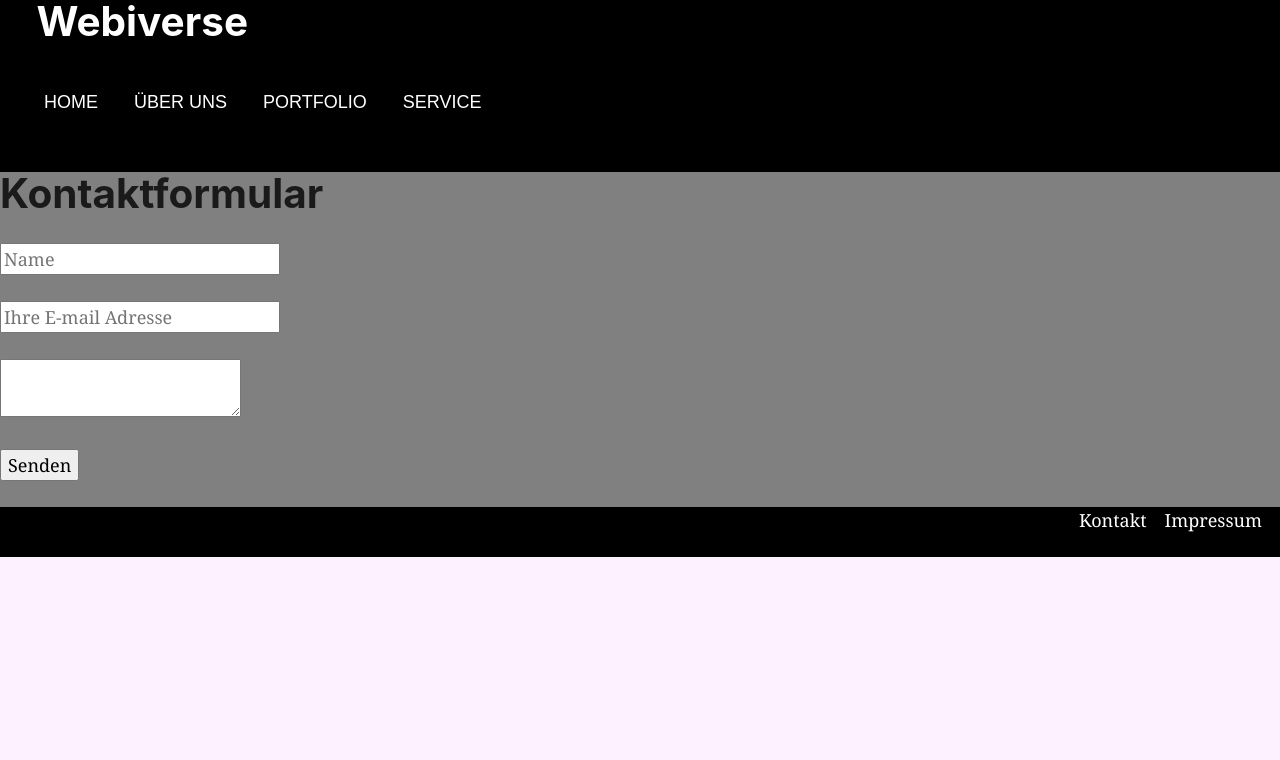
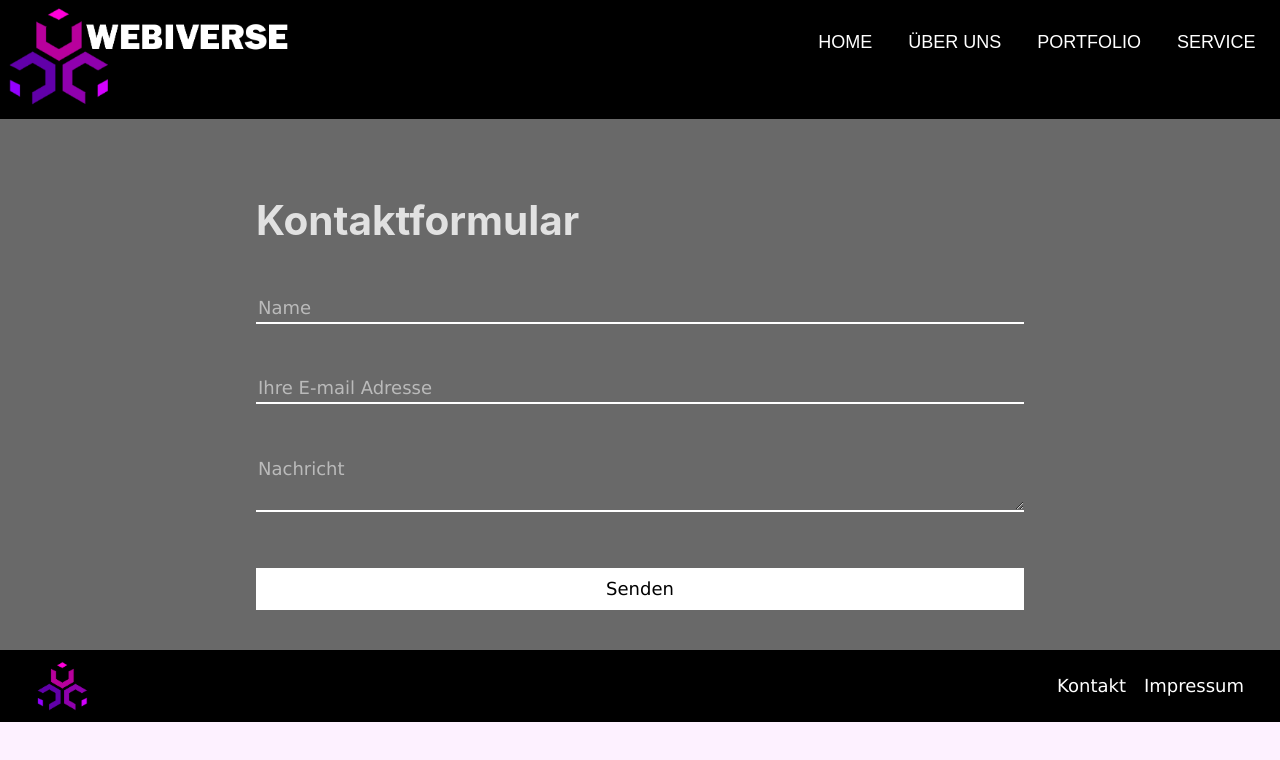
Before and after one commit to mschuster/blswebdev, a Gatsby site: page /contact in a window 1280 px wide. Built offline with nearby package versions, Linux system fonts and the light colour scheme; Gatsby itself is replaced by a stand-in of ours.

Commit message:
General Design Implemented
adapded to concept design

```diff
--- a/src/components/header.js
+++ b/src/components/header.js
@@ -15,12 +15,7 @@ const Header = ({ siteTitle, menuLinks }) => (
       }}
     >
       <div id="navbar">
-        <h1
-          style={{
-            margin: 0,
-            flex: "0 40%",
-          }}
-        >
+        <div>
           <Link
             to="/"
             style={{
@@ -28,9 +23,14 @@ const Header = ({ siteTitle, menuLinks }) => (
               textDecoration: `none`,
             }}
           >
-            <h1>Webiverse</h1>
+              <img
+                src={"../../Logo11_white.png"}
+                alt="Webiverse"
+                style={{height: "100px"}}
+                />
           </Link>
-        </h1>
+        </div>
+        <div>
             <ul
               style={{
                 display: "flex",
@@ -56,6 +56,7 @@ const Header = ({ siteTitle, menuLinks }) => (
             </ul>
         </div>
       </div>
+    </div>
   </header>
 )
 
--- a/src/components/layout.css
+++ b/src/components/layout.css
@@ -185,7 +185,7 @@ textarea {
   font: inherit;
 }
 html {
-  font: 112.5%/1.45em georgia, serif;
+  font: 112.5%/1.45em Verdana, sans-serif;
   box-sizing: border-box;
   overflow-y: scroll;
 }
@@ -199,7 +199,7 @@ html {
   box-sizing: inherit;
 }
 body {
-  color: hsla(0, 0%, 0%, 0.8);
+  color: hsla(0, 0%, 100%, 0.8);
   background-color: #fdf1ff;
   font-family: georgia, serif;
   font-weight: normal;
@@ -219,7 +219,6 @@ img {
   padding-left: 0;
   padding-right: 0;
   padding-top: 0;
-  margin-bottom: 1.45rem;
 }
 h1 {
   margin-left: 0;
@@ -627,11 +626,20 @@ pre tt:after {
 .teambox{
     display: flex;
     flex-wrap: wrap;
+    justify-content: space-around;
+    margin: 0 8vw 0 8vw;
+    font-family: sans-serif;
+    color: white;
 }
 
 .teambox-item{
     max-width: 300px;
     flex: 0 50%;
+    text-align: center;
+    margin: 8vh 0 8vh 0;
+}
+.teambox-item > img {
+    border-radius: 50%;
 }
 
 .headerbox{
@@ -646,17 +654,79 @@ pre tt:after {
 #navbar {
     display: flex;
     flex-wrap: wrap;
+    flex-direction: row;
+    width: 100%;
+    justify-content: space-between;
+    align-items: flex-end;
+    padding: .5vw;
 }
 
 /* Style the navbar links */
 #navbar a {
-
   color: white;
   text-align: center;
   text-decoration: none;
 }
 
 #navbar a:hover {
-  background-color: #ddd;
+    text-decoration: underline;
+}
+footer {
+  font-family: Verdana, sans-serif;
+}
+
+.footer {
+  display: flex;
+  flex-direction: row;
+  justify-content: space-between;
+  align-items: center;
+  background: black;
+  color: white;
+  text-align: right;
+  padding: 2rem;
+  height:50px;
+}
+
+input {
+  border: 0;
+  outline: 0;
+  border-bottom: 2px solid white;
+  background-color: transparent;
+  color: white;
+  font-family: Verdana, sans-serif;
+  width: 100%;
+}
+
+textarea {
+  border: 0;
+  outline: 0;
+  border-bottom: 2px solid white;
+  background-color: transparent;
+  color: white;
+  resize: vertical;
+  font-family: Verdana, sans-serif;
+  overflow-wrap: break-word;
+  width: 100%;
+}
+
+form {
+  margin: 0 20vw 5vh 20vw;
+}
+
+form > button {
+  font-family: Verdana, sans-serif;
   color: black;
+  background: white;
+  border: none;
+  width: 100%;
+  padding: 1vh 0;
 }
+
+form > button:hover {
+  color: white;
+  background: darkgray;
+}
+
+form > * {
+  margin-top: 3vh;
+}
--- a/src/components/layout.js
+++ b/src/components/layout.js
@@ -35,14 +35,18 @@ const Layout = ({ children }) => {
       />
       <div
         style={{
-          background: 'gray'
+          background: 'dimgrey'
         }}
       >
         <main>{children}</main>
         <footer>
-        <div
-          style={{ background: "black", color: "white", textAlign: "right", paddingRight: '1rem', height:'50px'}}
-        >
+        <div className="footer">
+            <img
+                src={"../../Logo11.png"}
+                alt="Webiverse"
+                style={{height: "50px", alignSelf: "center"}}
+            />
+            <div>
                 <Link
                     to="/contact"
                     style={{ color: "white", textDecoration: "none" }}
@@ -57,6 +61,7 @@ const Layout = ({ children }) => {
                     Impressum
                 </Link>
             </div>
+        </div>
       </footer>
       </div>
 
--- a/src/pages/contact.js
+++ b/src/pages/contact.js
@@ -6,7 +6,7 @@ import SEO from "../components/seo"
 const ContactPage = () => (
   <Layout>
     <SEO title="Contact" />
-    <h1>Kontaktformular</h1>
+    <h1 style={{ marginLeft: "20vw", paddingTop: "10vh" }}>Kontaktformular</h1>
 
       <form
         name="contact"
@@ -24,7 +24,7 @@ const ContactPage = () => (
         <input name="email" placeholder="Ihre E-mail Adresse" type="email" />
         <br />
         <br />
-        <textarea name="message" />
+        <textarea name="message" placeholder="Nachricht"/>
         <br />
         <br />
         <button type='submit'>Senden</button>
```
Also changed, not shown: src/pages/about.js (+27 -7 lines), static/Dominik.jpeg (added), static/Logo11.png (added), static/Logo11_black.png (added), static/Logo11_white.png (added), static/Martin.jpeg (added), static/Susi.jpeg (added). Lines whose indentation alone changed are shown as unchanged.
